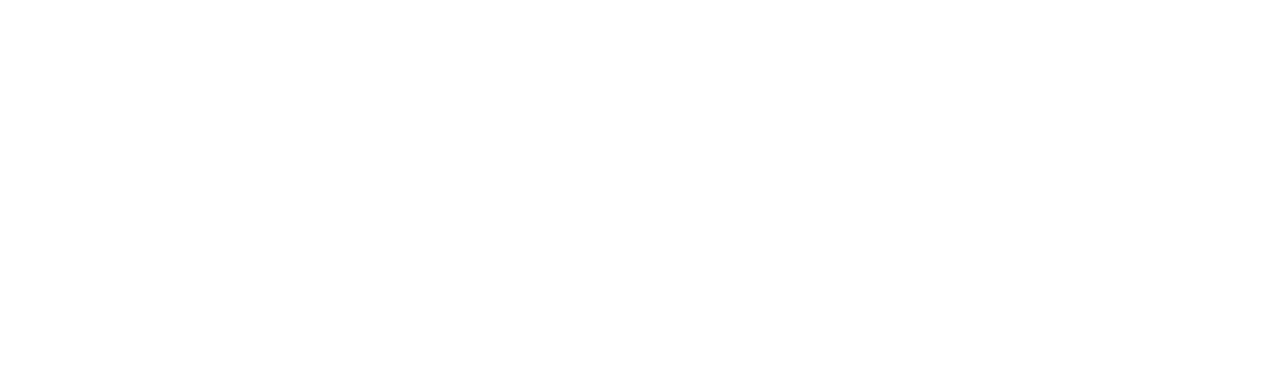
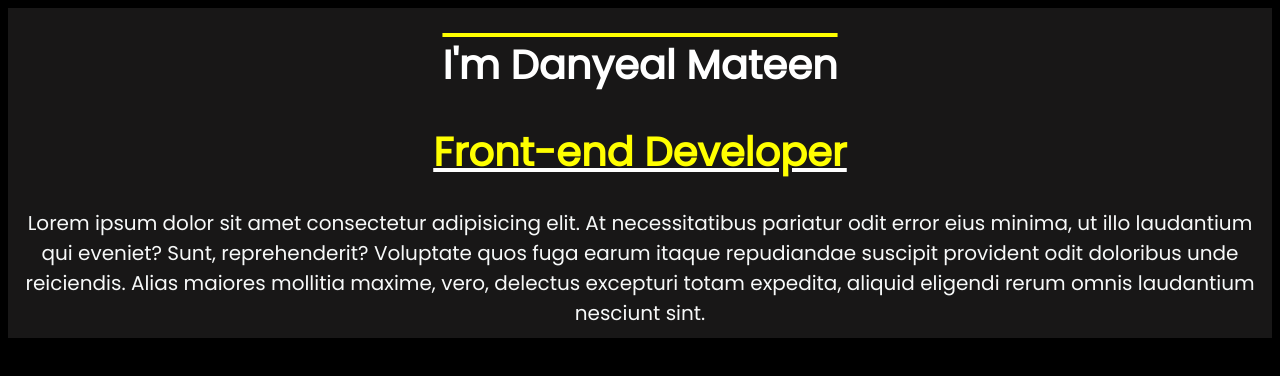
Before and after one commit to danyealmateen/react-portfolio, a React (Create React App) app: page / in a window 1280 px wide. Shown: the top 376 px of the page. Built offline with nearby package versions, Linux system fonts and the light colour scheme.

Commit message:
header updated

```diff
--- /dev/null
+++ b/src/App.css
@@ -0,0 +1,4 @@
+body {
+  background-color: #000000;
+  color: #F7F9F9;
+}
--- a/src/App.js
+++ b/src/App.js
@@ -1,5 +1,12 @@
+import "./App.css";
+import Header from "./components/Header/Header";
+
 function App() {
-  return <div></div>;
+  return (
+    <div>
+      <Header />
+    </div>
+  );
 }
 
 export default App;
--- /dev/null
+++ b/src/components/Header/Header.css
@@ -0,0 +1,25 @@
+@import url("https://fonts.googleapis.com/css2?family=Poppins&family=Quicksand&display=swap");
+
+.header {
+  display: flex;
+  justify-content: center;
+  font-family: "Poppins", sans-serif;
+  background-color: #272525a2;
+  font-size: 20px;
+  text-align: center;
+}
+
+.devTitle {
+  color: yellow;
+  text-decoration: underline;
+  text-decoration: white underline;
+}
+
+.devName {
+  color: white;
+  text-decoration: overline yellow;
+}
+
+.textContent {
+    margin: 10px;
+}
--- /dev/null
+++ b/src/components/Header/Header.js
@@ -0,0 +1,26 @@
+import "./Header.css";
+
+function Header() {
+  return (
+    <div className="header">
+      <div className="title">
+        <h1>
+          <span className="devName">I'm Danyeal Mateen</span>
+        </h1>
+        <h1>
+          <span className="devTitle">Front-end Developer</span>
+        </h1>
+        <p className="textContent">
+          Lorem ipsum dolor sit amet consectetur adipisicing elit. At
+          necessitatibus pariatur odit error eius minima, ut illo laudantium qui
+          eveniet? Sunt, reprehenderit? Voluptate quos fuga earum itaque
+          repudiandae suscipit provident odit doloribus unde reiciendis. Alias
+          maiores mollitia maxime, vero, delectus excepturi totam expedita,
+          aliquid eligendi rerum omnis laudantium nesciunt sint.
+        </p>
+      </div>
+    </div>
+  );
+}
+
+export default Header;
```
Also changed, not shown: src/components/Header/logo.png (added).
